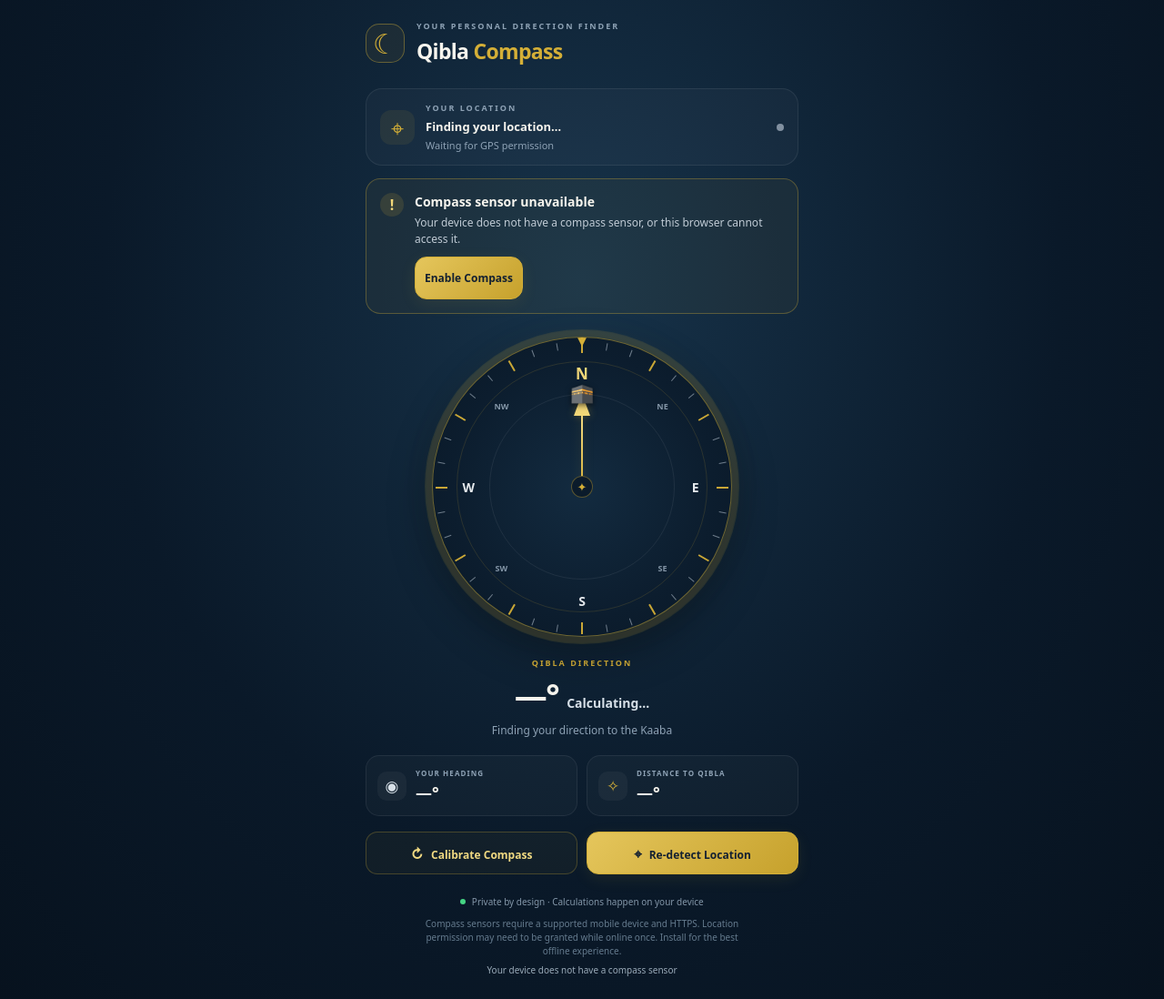
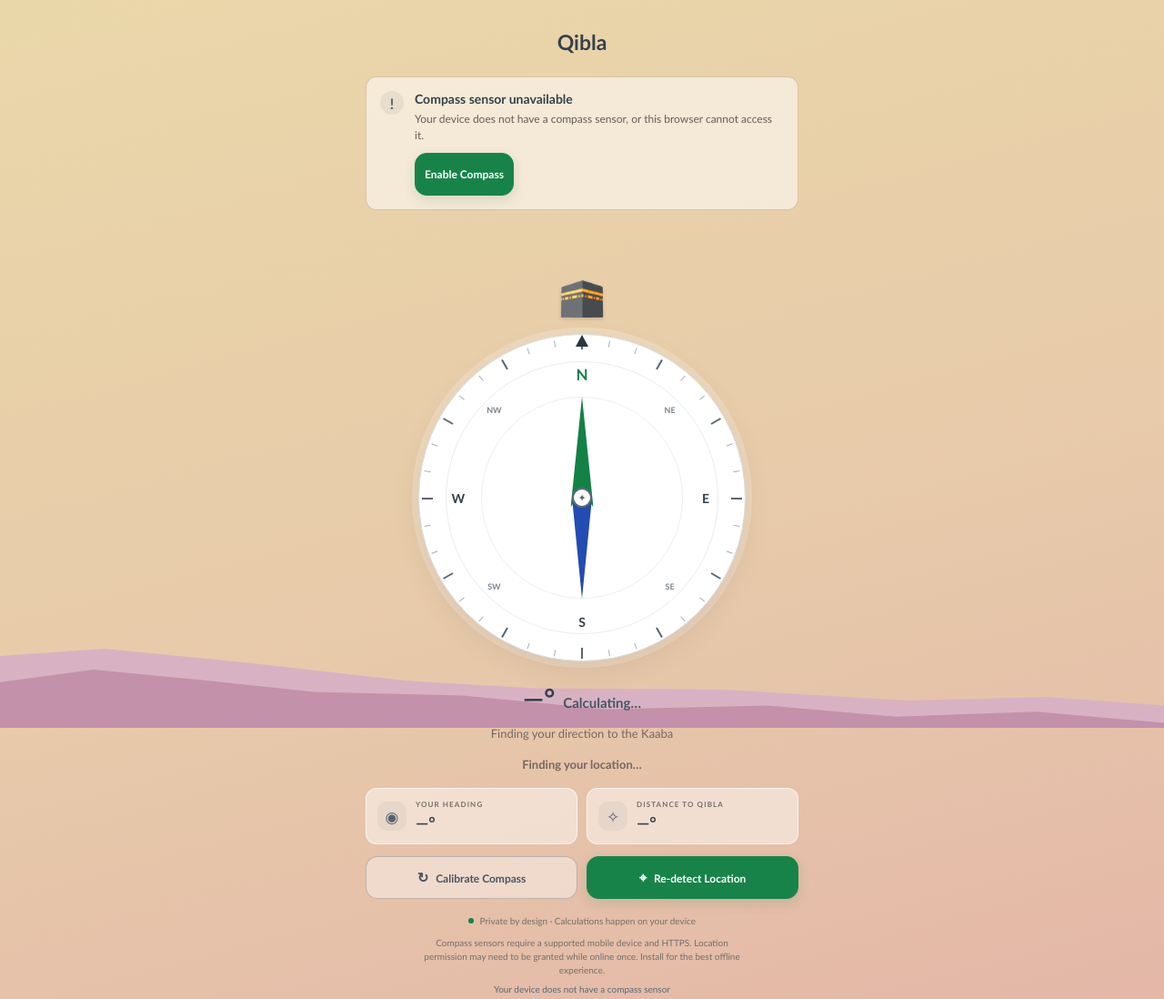
Before and after one commit to TanveerAbdul/qibla-compass-offline, a plain HTML site: page index.html in a window 1280 px wide. Shown: the whole page at 91% size. Drawn offline with Linux system fonts and the light colour scheme.

Commit message:
Refresh Qibla compass interface

```diff
--- a/app.js
+++ b/app.js
@@ -11,8 +11,8 @@
     locationText: $("locationText"), accuracyText: $("accuracyText"),
     locationStatus: $("locationStatus"), permissionPanel: $("permissionPanel"),
     noticeTitle: $("noticeTitle"), noticeText: $("noticeText"), iosHelp: $("iosHelp"),
-    enableBtn: $("enableBtn"), compass: $("compass"), dial: $("dial"),
-    ticks: $("ticks"), pointer: $("qiblaPointer"), qiblaBearing: $("qiblaBearing"),
+    enableBtn: $("enableBtn"), compass: $("compass"), dial: $("compass-dial"),
+    ticks: $("ticks"), qiblaMarkerFixed: $("qiblaMarkerFixed"), guidanceArrow: $("guidance-arrow"), qiblaBearing: $("qiblaBearing"),
     qiblaCardinal: $("qiblaCardinal"), alignmentMessage: $("alignmentMessage"),
     headingValue: $("headingValue"), differenceValue: $("differenceValue"),
     sensorStatus: $("sensorStatus"), redetectBtn: $("redetectBtn"),
@@ -21,7 +21,7 @@
   };
 
   let locationData = null;
-  let qiblaAngle = null;
+  let QIBLA_BEARING = null;
   let smoothedHeading = null;
   let rawHeading = null;
   let orientationStarted = false;
@@ -72,13 +72,14 @@
 
   function renderLocation(data, cached = false) {
     locationData = data;
-    qiblaAngle = calculateQibla(data.latitude, data.longitude);
+    QIBLA_BEARING = calculateQibla(data.latitude, data.longitude);
     els.locationText.textContent = `${data.latitude.toFixed(5)}°, ${data.longitude.toFixed(5)}°`;
     const accuracy = Number.isFinite(data.accuracy) ? `Accuracy ±${Math.round(data.accuracy)} m` : "Saved location";
     els.accuracyText.textContent = cached ? `${accuracy} · saved for offline use` : accuracy;
     els.locationStatus.classList.add("active");
-    els.qiblaBearing.textContent = `${Math.round(qiblaAngle)}°`;
-    els.qiblaCardinal.textContent = cardinalDirection(qiblaAngle);
+    els.qiblaBearing.textContent = `${Math.round(QIBLA_BEARING)}°`;
+    els.qiblaCardinal.textContent = cardinalDirection(QIBLA_BEARING);
+    els.qiblaMarkerFixed.style.transform = `rotate(${QIBLA_BEARING}deg)`;
     els.sensorStatus.textContent = "Location ready · waiting for compass heading";
     updateReadout();
   }
@@ -186,7 +187,7 @@
     if (smoothedHeading === null) {
       els.headingValue.textContent = "—°";
       els.differenceValue.textContent = "—°";
-      if (qiblaAngle !== null) els.alignmentMessage.textContent = "Move your phone to activate the compass";
+      if (QIBLA_BEARING !== null) els.alignmentMessage.textContent = "Move your phone to activate the compass";
       return;
     }
     els.headingValue.textContent = `${Math.round(smoothedHeading)}°`;
@@ -194,15 +195,15 @@
     els.dial.style.transform = `rotate(${-smoothedHeading}deg)`;
     els.ticks.style.transform = `rotate(${-smoothedHeading}deg)`;
 
-    if (qiblaAngle === null) {
+    if (QIBLA_BEARING === null) {
       els.alignmentMessage.textContent = "Waiting for location to calculate Qibla";
       return;
     }
 
-    const difference = angularDifference(smoothedHeading, qiblaAngle);
+    const difference = angularDifference(smoothedHeading, QIBLA_BEARING);
     els.differenceValue.textContent = `${Math.round(difference)}°`;
-    // The Qibla pointer is relative to the phone: target bearing minus current heading.
-    els.pointer.style.transform = `rotate(${qiblaAngle - smoothedHeading}deg)`;
+    const relativeAngle = (QIBLA_BEARING - smoothedHeading + 360) % 360;
+    els.guidanceArrow.style.transform = `rotate(${relativeAngle}deg)`;
     const aligned = difference < 5;
     els.compass.classList.toggle("aligned", aligned);
     if (aligned) {
--- a/index.html
+++ b/index.html
@@ -3,7 +3,7 @@
 <head>
   <meta charset="utf-8">
   <meta name="viewport" content="width=device-width, initial-scale=1, viewport-fit=cover">
-  <meta name="theme-color" content="#0a1929">
+  <meta name="theme-color" content="#ead7a9">
   <meta name="description" content="A private, offline Qibla compass. Direction is calculated on your device.">
   <meta name="apple-mobile-web-app-capable" content="yes">
   <meta name="apple-mobile-web-app-status-bar-style" content="black-translucent">
@@ -18,21 +18,10 @@
     <header class="topbar">
       <div class="brand-mark" aria-hidden="true">☾</div>
       <div>
-        <p class="eyebrow">YOUR PERSONAL DIRECTION FINDER</p>
-        <h1>Qibla <span>Compass</span></h1>
+        <h1>Qibla</h1>
       </div>
       <button id="installBtn" class="install-btn" hidden aria-label="Install app">＋ Install</button>
     </header>
-
-    <section class="location-card" aria-label="Current location">
-      <div class="location-icon" aria-hidden="true">⌖</div>
-      <div class="location-copy">
-        <p class="eyebrow">YOUR LOCATION</p>
-        <p id="locationText" class="location-main">Finding your location…</p>
-        <p id="accuracyText" class="location-sub">Waiting for GPS permission</p>
-      </div>
-      <span id="locationStatus" class="status-dot" title="Location status"></span>
-    </section>
 
     <section id="permissionPanel" class="notice-panel" hidden aria-live="polite">
       <div class="notice-symbol">!</div>
@@ -51,7 +40,7 @@
           <div class="dial-ring ring-one"></div>
           <div class="dial-ring ring-two"></div>
           <div class="ticks" id="ticks" aria-hidden="true"></div>
-          <div id="dial" class="dial">
+          <div id="compass-dial" class="dial">
             <span class="direction north">N</span>
             <span class="direction east">E</span>
             <span class="direction south">S</span>
@@ -62,13 +51,13 @@
             <span class="intercardinal nw">NW</span>
           </div>
           <div class="center-cap"><span>✦</span></div>
-          <div id="qiblaPointer" class="qibla-pointer" aria-hidden="true">
+          <div id="qiblaMarkerFixed" class="qibla-marker-fixed" aria-hidden="true"></div>
+          <div id="guidance-arrow" class="qibla-pointer" aria-hidden="true">
             <div class="pointer-shaft"></div>
             <div class="pointer-head"></div>
-            <div class="kaaba">🕋</div>
           </div>
-          <div class="north-marker" aria-hidden="true"></div>
         </div>
+        <div class="kaaba" aria-hidden="true">🕋</div>
       </div>
 
       <div class="direction-readout">
@@ -76,6 +65,16 @@
         <div class="bearing-line"><strong id="qiblaBearing">—°</strong><span id="qiblaCardinal">Calculating…</span></div>
         <p id="alignmentMessage" class="alignment-message">Finding your direction to the Kaaba</p>
       </div>
+
+      <section class="location-card" aria-label="Current location">
+        <div class="location-icon" aria-hidden="true">⌖</div>
+        <div class="location-copy">
+          <p class="eyebrow">YOUR LOCATION</p>
+          <p id="locationText" class="location-main">Finding your location…</p>
+          <p id="accuracyText" class="location-sub">Waiting for GPS permission</p>
+        </div>
+        <span id="locationStatus" class="status-dot" title="Location status"></span>
+      </section>
 
       <div class="readings">
         <div class="reading">
--- a/style.css
+++ b/style.css
@@ -1,102 +1,112 @@
 @import url('data:text/css,');
 :root {
-  color-scheme: dark;
-  --navy: #0a1929;
-  --navy-soft: #10263a;
-  --gold: #d4af37;
-  --gold-light: #f2d778;
-  --muted: #8ea2b5;
-  --white: #f7f5ee;
-  --green: #45d483;
+  color-scheme: light;
+  --navy: #ead7a9;
+  --navy-soft: #f4e7ca;
+  --gold: #536272;
+  --gold-light: #d6aa42;
+  --muted: #756d68;
+  --white: #35404b;
+  --green: #188348;
 }
 * { box-sizing: border-box; }
 html { min-height: 100%; background: var(--navy); }
 body {
-  margin: 0; min-height: 100vh; color: var(--white);
-  background: radial-gradient(ellipse at 50% 28%, #17334a 0%, var(--navy) 58%, #07121e 100%);
-  font-family: ui-sans-serif, system-ui, -apple-system, BlinkMacSystemFont, "Segoe UI", sans-serif;
+  margin: 0; min-height: 100vh; color: var(--white); isolation: isolate;
+  background: linear-gradient(165deg, #ead7a9 0%, #e7caaa 51%, #e3b2a7 100%);
+  font-family: "Trebuchet MS", "Avenir Next", sans-serif;
   -webkit-font-smoothing: antialiased;
 }
+body::before, body::after { content: ""; position: fixed; z-index: -1; left: 0; right: 0; bottom: 0; height: clamp(100px, 17vh, 220px); pointer-events: none; }
+body::before { background: #d8b2c3; clip-path: polygon(0 42%, 9% 36%, 21% 47%, 35% 62%, 46% 68%, 62% 69%, 78% 78%, 90% 75%, 100% 82%, 100% 100%, 0 100%); }
+body::after { background: #c391aa; clip-path: polygon(0 63%, 8% 53%, 17% 61%, 27% 71%, 40% 74%, 52% 85%, 66% 82%, 77% 91%, 89% 87%, 100% 96%, 100% 100%, 0 100%); }
 button { font: inherit; cursor: pointer; -webkit-tap-highlight-color: transparent; }
-button:focus-visible { outline: 2px solid var(--gold-light); outline-offset: 4px; }
-.app-shell { width: min(100%, 520px); margin: 0 auto; padding: max(22px, env(safe-area-inset-top)) 22px max(24px, env(safe-area-inset-bottom)); }
-.topbar { display: flex; align-items: center; gap: 13px; margin-bottom: 25px; }
+button:focus-visible { outline: 2px solid var(--gold); outline-offset: 4px; }
+.app-shell { width: min(100%, 520px); min-height: 100svh; margin: 0 auto; padding: max(22px, env(safe-area-inset-top)) 22px max(160px, env(safe-area-inset-bottom)); }
+.topbar { position: relative; display: flex; align-items: center; justify-content: center; min-height: 48px; margin-bottom: 0; }
 .brand-mark { width: 43px; height: 43px; display: grid; place-items: center; border: 1px solid #d4af3766; border-radius: 15px; color: var(--gold); font-size: 30px; background: #d4af3710; }
+.topbar > div:first-child { display: none; }
+.topbar > div:nth-child(2) { text-align: center; }
 .eyebrow { margin: 0 0 5px; font-size: 9px; letter-spacing: 2px; font-weight: 800; color: var(--muted); }
-h1 { margin: 0; font-size: 23px; letter-spacing: -.7px; font-weight: 750; }
+h1 { margin: 0; font-size: 23px; letter-spacing: 0; font-weight: 750; }
 h1 span { color: var(--gold); }
-.install-btn { margin-left: auto; color: var(--gold-light); border: 1px solid #d4af3755; border-radius: 12px; padding: 9px 12px; background: #d4af3712; font-size: 12px; font-weight: 700; }
-.location-card { display: flex; align-items: center; gap: 12px; padding: 14px 15px; border: 1px solid #ffffff13; background: #ffffff07; border-radius: 18px; }
-.location-icon { width: 38px; height: 38px; border-radius: 12px; display: grid; place-items: center; color: var(--gold); background: #d4af3715; font-size: 25px; }
+.install-btn { position: absolute; right: 0; color: var(--white); border: 1px solid #53627255; border-radius: 10px; padding: 8px 10px; background: #ffffff55; font-size: 12px; font-weight: 700; }
+.location-card { display: flex; align-items: center; gap: 12px; margin-top: 16px; padding: 11px 13px; border: 1px solid #ffffff85; background: #fff8; border-radius: 12px; }
+.location-icon { width: 32px; height: 32px; border-radius: 10px; display: grid; place-items: center; color: var(--gold); background: #53627212; font-size: 22px; }
 .location-copy { min-width: 0; flex: 1; }
 .location-main { margin: 0; font-size: 13px; font-weight: 650; font-variant-numeric: tabular-nums; overflow-wrap: anywhere; }
 .location-sub { margin: 4px 0 0; color: var(--muted); font-size: 11px; }
 .status-dot { width: 8px; height: 8px; flex: 0 0 auto; border-radius: 50%; background: #8190a0; }
 .status-dot.active { background: var(--green); box-shadow: 0 0 12px #45d48380; }
-.notice-panel { display: flex; gap: 12px; margin-top: 14px; padding: 15px; border: 1px solid #d4af3755; border-radius: 16px; background: #d4af370d; }
-.notice-symbol { display: grid; place-items: center; flex: 0 0 26px; height: 26px; border-radius: 50%; background: #d4af3725; color: var(--gold-light); font-weight: 900; }
+.notice-panel { display: flex; gap: 12px; margin-top: 14px; padding: 15px; border: 1px solid #a4774d55; border-radius: 12px; background: #fff8; }
+.notice-symbol { display: grid; place-items: center; flex: 0 0 26px; height: 26px; border-radius: 50%; background: #53627218; color: var(--gold); font-weight: 900; }
 .notice-content h2 { margin: 0 0 5px; font-size: 14px; }
-.notice-content p { margin: 0 0 10px; color: #c0cbd5; font-size: 12px; line-height: 1.5; }
+.notice-content p { margin: 0 0 10px; color: #655c56; font-size: 12px; line-height: 1.5; }
 .notice-content .help-text { margin-top: 10px; }
-.notice-content .help-text strong { color: var(--white); }
-.compass-section { padding-top: 25px; }
-.compass-wrap { position: relative; width: min(76vw, 330px); aspect-ratio: 1; margin: 0 auto 22px; display: grid; place-items: center; }
-.compass-halo { position: absolute; inset: 4%; border-radius: 50%; background: #d4af3708; box-shadow: 0 0 55px #d4af3710, inset 0 0 40px #d4af3708; }
-.compass { position: relative; width: 100%; height: 100%; border-radius: 50%; border: 1px solid #d4af3780; background: radial-gradient(circle at 50% 50%, #132b40 0%, #0c1d2e 62%, #091725 100%); box-shadow: 0 0 0 7px #d4af3709, 0 0 0 8px #d4af3720, 0 18px 50px #0005; overflow: hidden; }
-.dial-ring { position: absolute; border: 1px solid #d4af3726; border-radius: 50%; pointer-events: none; }
+.notice-content .help-text strong { color: #343b43; }
+.compass-section { padding-top: clamp(70px, 17vh, 145px); }
+.compass-wrap { position: relative; width: min(72vw, 360px); aspect-ratio: 1; margin: 0 auto 22px; display: grid; place-items: center; }
+.compass-halo { display: none; }
+.compass { position: relative; width: 100%; height: 100%; border-radius: 50%; border: 1px solid #d7dce0; background: #fff; box-shadow: 0 10px 28px #68554a20, 0 0 0 7px #ffffff38; overflow: hidden; }
+.dial-ring { position: absolute; border: 1px solid #63717d22; border-radius: 50%; pointer-events: none; }
 .ring-one { inset: 8%; }
-.ring-two { inset: 19%; border-color: #ffffff12; }
+.ring-two { inset: 19%; border-color: #63717d1c; }
 .ticks { position: absolute; inset: 0; border-radius: 50%; }
-.tick { position: absolute; width: 1px; height: 8px; left: 50%; top: 4px; transform-origin: 50% calc((min(76vw, 330px) / 2) - 4px); background: #8795a3; opacity: .8; }
-.tick.major { height: 13px; width: 2px; background: var(--gold); opacity: .95; }
+.tick { position: absolute; width: 1px; height: 7px; left: 50%; top: 4px; transform-origin: 50% calc((min(72vw, 360px) / 2) - 4px); background: #88919a; opacity: .72; }
+.tick.major { height: 12px; width: 2px; background: #465564; opacity: .9; }
 .dial { position: absolute; inset: 0; transform: rotate(0deg); transition: transform .08s linear; will-change: transform; }
 .direction, .intercardinal { position: absolute; transform: translate(-50%, -50%); font-weight: 800; }
-.direction { font-size: 14px; color: #e5e9ed; }
-.north { top: 12%; left: 50%; color: var(--gold-light); font-size: 17px; }
+.direction { font-size: 14px; color: #34404c; }
+.north { top: 12%; left: 50%; color: #168047; font-size: 17px; }
 .east { top: 50%; left: 88%; }
 .south { top: 88%; left: 50%; }
 .west { top: 50%; left: 12%; }
-.intercardinal { font-size: 9px; color: #8496a7; }
+.intercardinal { font-size: 9px; color: #78838d; }
 .ne { top: 23%; left: 77%; } .se { top: 77%; left: 77%; } .sw { top: 77%; left: 23%; } .nw { top: 23%; left: 23%; }
-.center-cap { position: absolute; left: 50%; top: 50%; transform: translate(-50%,-50%); width: 24px; height: 24px; border: 1px solid #d4af3766; border-radius: 50%; display: grid; place-items: center; background: #0b1b2b; color: var(--gold); z-index: 3; font-size: 13px; }
+.center-cap { position: absolute; left: 50%; top: 50%; transform: translate(-50%,-50%); width: 22px; height: 22px; border: 2px solid #596978; border-radius: 50%; display: grid; place-items: center; background: #fff; color: #596978; z-index: 3; font-size: 11px; }
+.qibla-marker-fixed { position: absolute; inset: 0; z-index: 4; pointer-events: none; }
+.qibla-marker-fixed::before { content: ""; position: absolute; top: 0; left: 50%; transform: translateX(-50%); width: 0; height: 0; border-left: 7px solid transparent; border-right: 7px solid transparent; border-bottom: 13px solid #293540; }
 .qibla-pointer { position: absolute; inset: 0; z-index: 2; transform: rotate(0deg); transition: transform .08s linear; pointer-events: none; }
-.pointer-shaft { position: absolute; left: calc(50% - 1px); top: 24%; width: 2px; height: 27%; background: linear-gradient(to top, var(--gold) 0%, #f6df8a 100%); transform: translateY(0); border-radius: 2px; box-shadow: 0 0 12px #d4af3740; }
-.pointer-head { position: absolute; left: 50%; top: 19%; transform: translateX(-50%); width: 0; height: 0; border-left: 9px solid transparent; border-right: 9px solid transparent; border-bottom: 24px solid var(--gold-light); filter: drop-shadow(0 0 5px #d4af3750); }
-.kaaba { position: absolute; left: 50%; top: 14%; transform: translateX(-50%); font-size: 21px; filter: drop-shadow(0 2px 3px #0009); }
-.north-marker { position: absolute; z-index: 4; top: 0; left: 50%; transform: translateX(-50%); width: 0; height: 0; border-left: 5px solid transparent; border-right: 5px solid transparent; border-top: 10px solid var(--gold); }
+.pointer-shaft { position: absolute; left: 50%; top: 50%; width: 22px; height: 31%; transform: translateX(-50%); clip-path: polygon(50% 100%, 0 0, 100% 0); background: #244bb1; }
+.pointer-head { position: absolute; left: 50%; top: 19%; transform: translateX(-50%); width: 25px; height: 34%; clip-path: polygon(50% 0, 100% 100%, 50% 84%, 0 100%); background: #138145; filter: drop-shadow(0 1px 2px #17263838); }
+.kaaba { position: absolute; left: 50%; top: -19%; transform: translateX(-50%); font-size: 42px; filter: drop-shadow(0 2px 2px #40322830); }
 .compass.aligned .qibla-pointer { filter: drop-shadow(0 0 8px #45d483); }
-.compass.aligned .pointer-head { border-bottom-color: var(--green); }
-.compass.aligned .pointer-shaft { background: var(--green); }
-.compass.aligned { border-color: #45d483aa; box-shadow: 0 0 0 7px #45d4830d, 0 0 35px #45d4832a, 0 18px 50px #0005; }
+.compass.aligned .pointer-head, .compass.aligned .pointer-shaft { background: var(--green); }
+.compass.aligned { border-color: #45d483aa; box-shadow: 0 0 0 7px #45d4830d, 0 0 35px #45d4832a, 0 10px 28px #68554a20; }
 .direction-readout { text-align: center; }
-.direction-readout .eyebrow { color: var(--gold); }
+.direction-readout .eyebrow { display: none; }
 .bearing-line { display: flex; justify-content: center; align-items: baseline; gap: 9px; }
-.bearing-line strong { font-size: 36px; letter-spacing: -1.5px; font-variant-numeric: tabular-nums; }
-.bearing-line span { font-size: 14px; color: #d7e0e8; font-weight: 650; }
-.alignment-message { min-height: 18px; margin: 5px 0 18px; font-size: 12px; color: var(--muted); }
-.alignment-message.success { color: var(--green); font-weight: 750; }
+.bearing-line strong { font-size: 29px; letter-spacing: 0; font-variant-numeric: tabular-nums; }
+.bearing-line span { font-size: 15px; color: #465564; font-weight: 650; }
+.alignment-message { min-height: 18px; margin: 14px 0 14px; font-size: 13px; color: #76675f; }
+.alignment-message.success { color: #168047; font-weight: 750; }
+.location-card .eyebrow, .location-sub, .status-dot { display: none; }
+.location-card { justify-content: center; padding: 2px 0; margin: 0 0 16px; border: 0; background: transparent; text-align: center; }
+.location-icon { display: none; }
+.location-copy { flex: initial; }
+.location-main { color: #76675f; font-size: 13px; font-weight: 600; }
 .readings { display: grid; grid-template-columns: 1fr 1fr; gap: 10px; }
-.reading { display: flex; align-items: center; gap: 10px; padding: 13px 12px; border-radius: 15px; border: 1px solid #ffffff12; background: #ffffff07; min-width: 0; }
-.reading-icon { width: 32px; height: 32px; display: grid; place-items: center; border-radius: 10px; color: #d7e0e8; background: #ffffff0b; font-size: 17px; }
+.reading { display: flex; align-items: center; gap: 10px; padding: 12px; border-radius: 12px; border: 1px solid #ffffffa8; background: #fff7; min-width: 0; }
+.reading-icon { width: 32px; height: 32px; display: grid; place-items: center; border-radius: 10px; color: #536272; background: #53627212; font-size: 17px; }
 .reading-icon.gold { color: var(--gold); }
-.reading-label { margin: 0 0 4px; color: var(--muted); font-size: 8px; letter-spacing: 1.1px; font-weight: 800; }
+.reading-label { margin: 0 0 4px; color: #756d68; font-size: 8px; letter-spacing: 1.1px; font-weight: 800; }
 .reading strong { font-size: 18px; font-variant-numeric: tabular-nums; }
-.actions { display: grid; grid-template-columns: 1fr 1fr; gap: 10px; margin-top: 17px; }
+.actions { display: grid; grid-template-columns: 1fr 1fr; gap: 10px; margin-top: 13px; }
 .gold-btn, .secondary-btn { border-radius: 13px; min-height: 47px; padding: 12px 10px; font-size: 12px; font-weight: 800; transition: transform .15s, background .15s; }
-.gold-btn { border: 1px solid var(--gold); background: linear-gradient(135deg, #e5c65c, #c6a12c); color: #142131; box-shadow: 0 5px 18px #d4af3717; }
-.secondary-btn { border: 1px solid #d4af3745; color: #f0d982; background: #d4af370b; }
+.gold-btn { border: 1px solid #188348; background: #188348; color: #fff; box-shadow: 0 5px 14px #17683c24; }
+.secondary-btn { border: 1px solid #53627255; color: #465564; background: #ffffff66; }
 .gold-btn:active, .secondary-btn:active { transform: scale(.98); }
 .gold-btn span, .secondary-btn span { margin-right: 5px; font-size: 15px; }
-footer { text-align: center; margin-top: 23px; color: #8396a8; font-size: 10px; line-height: 1.5; }
+footer { text-align: center; margin-top: 17px; color: #756d68; font-size: 10px; line-height: 1.5; }
 footer p { margin: 6px 0; }
 .privacy-dot { display: inline-block; width: 6px; height: 6px; border-radius: 50%; background: var(--green); margin-right: 4px; vertical-align: 1px; }
-.compatibility-note { max-width: 370px; margin: 9px auto 0; color: #657b8e; }
-.sensor-status { color: #9babb9; }
-.modal { width: calc(100% - 36px); max-width: 350px; border: 1px solid #d4af3755; border-radius: 22px; padding: 25px; background: #10263a; color: var(--white); text-align: center; box-shadow: 0 20px 90px #0009; }
+.compatibility-note { max-width: 370px; margin: 9px auto 0; color: #756d68; }
+.sensor-status { color: #5b6874; }
+.modal { width: calc(100% - 36px); max-width: 350px; border: 1px solid #a4774d55; border-radius: 16px; padding: 25px; background: #fff8ee; color: var(--white); text-align: center; box-shadow: 0 20px 90px #513a2b35; }
 .modal::backdrop { background: #030a12bb; backdrop-filter: blur(5px); }
 .modal-icon { color: var(--gold); font-size: 31px; }
 .modal h2 { margin: 10px 0; font-size: 20px; }
-.modal p { color: #b8c6d2; font-size: 13px; line-height: 1.6; }
+.modal p { color: #655c56; font-size: 13px; line-height: 1.6; }
 .figure-eight { font-size: 64px; color: var(--gold); line-height: 1.1; margin: 12px 0 18px; }
 .modal .gold-btn { width: 100%; }
 [hidden] { display: none !important; }
--- a/sw.js
+++ b/sw.js
@@ -1,6 +1,6 @@
 /* Cache-first service worker for a fully offline app shell. */
 "use strict";
-const CACHE_NAME = "qibla-compass-offline-v1";
+const CACHE_NAME = "qibla-compass-offline-v2";
 const APP_SHELL = [
   "./",
   "./index.html",
```
Also changed, not shown: manifest.json.
